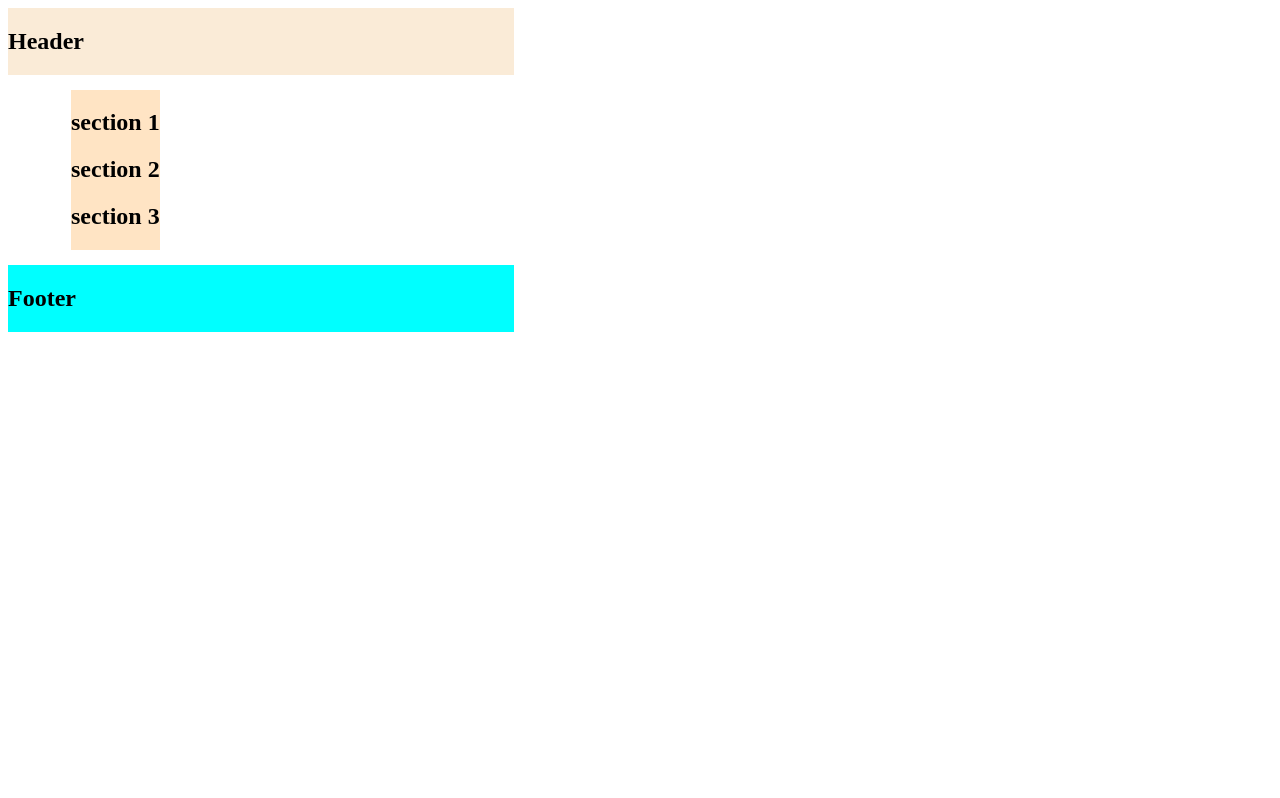
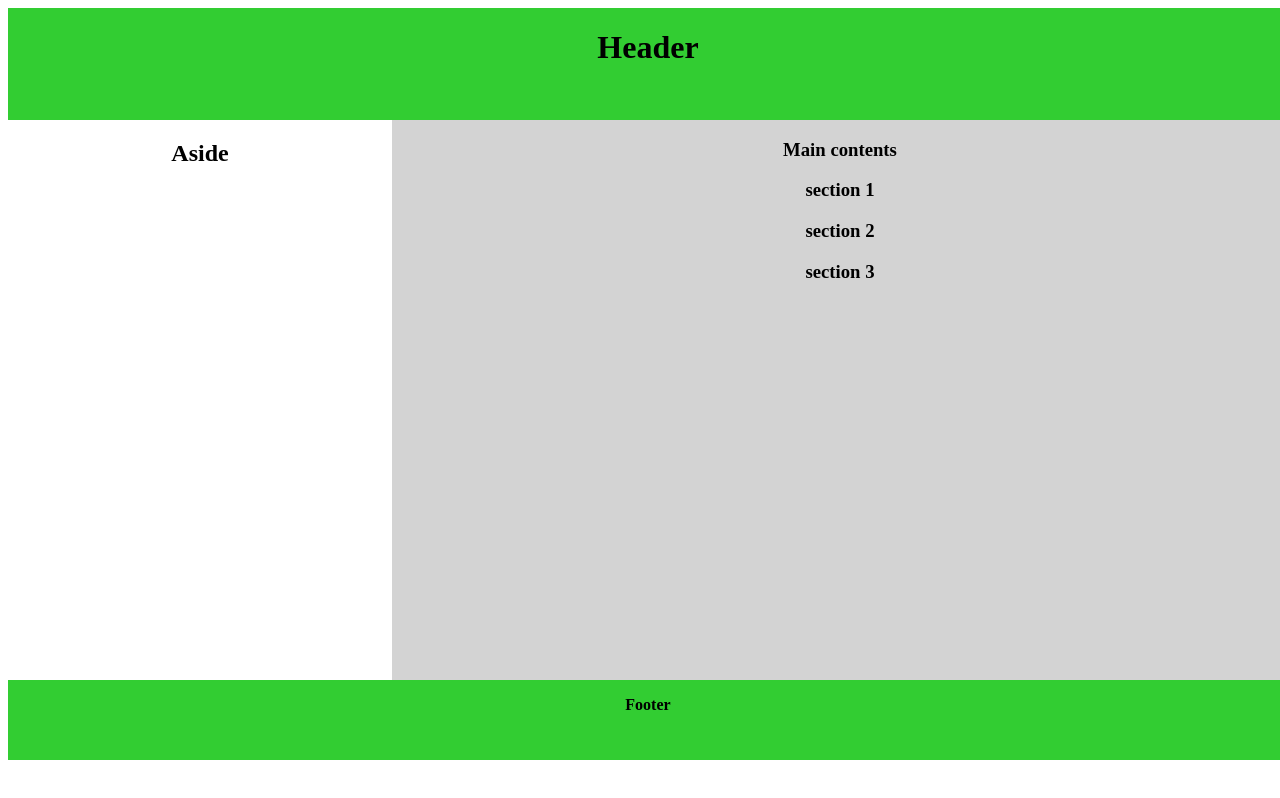
Before and after one commit to giftnkz6/Grid_homework, a plain HTML site: page index.html in a window 1280 px wide. Drawn offline with Linux system fonts and the light colour scheme.

Commit message:
Added a grid aside

```diff
--- a/index.html
+++ b/index.html
@@ -10,15 +10,20 @@
 <body>
     <div class="container">
         <div class="header">
-            <h2>Header</h2>
+            <h1>Header</h1>
+        </div>
+        <div class="aside">
+            <h2>Aside</h2>
+
         </div>
         <div class="section">
-            <h2>section 1</h2>
-            <h2>section 2</h2>
-            <h2>section 3</h2>
+            <h3>Main contents</h3>
+            <h3>section 1</h3>
+            <h3>section 2</h3>
+            <h3>section 3</h3>
         </div>
         <div class="footer">
-            <h2>Footer</h2>
+            <p>Footer</p>
 
         </div>
 
--- a/styles/style.css
+++ b/styles/style.css
@@ -1,25 +1,41 @@
+body{
+    text-align: center;
+}
 .container{
     display: grid;
     grid-template-columns: 30% 30%;
     background-color: white;
-    width: 40%;
-    column-gap: 10%;
-    row-gap: 5%;
+    width: 100vw;
+    /* height: 40vh; */
+    /* column-gap: 10%; */
+    /* row-gap: 5%; */
     /* border: 1px solid black; */
+}
+.header{
+    background-color: limegreen;
+    grid-column-start: 1;
+    grid-column-end: 4;
+    text-align: center;
+    height: 14vh;
 
 }
-.header{
-    background-color: antiquewhite;
+.aside{
+    background-color: white;
+    text-align: center;
+}
+.footer{
+    background-color: limegreen;
     grid-column-start: 1;
     grid-column-end: 4;
-
-}
-.footer{
-    background-color: aqua;
-    grid-column-start: 1;
-    grid-column-end: 4;
+    text-align: center;
+    width: 100vw;
+    height: 10vh;
+    font-weight: bold;
 }
 .section{
-    background-color: bisque;
-    margin-left: auto;
+    background-color: lightgrey;
+    /* margin-left: auto; */
+    width: 70vw;
+    height: 70vh;
+    text-align: center;
 }
```
